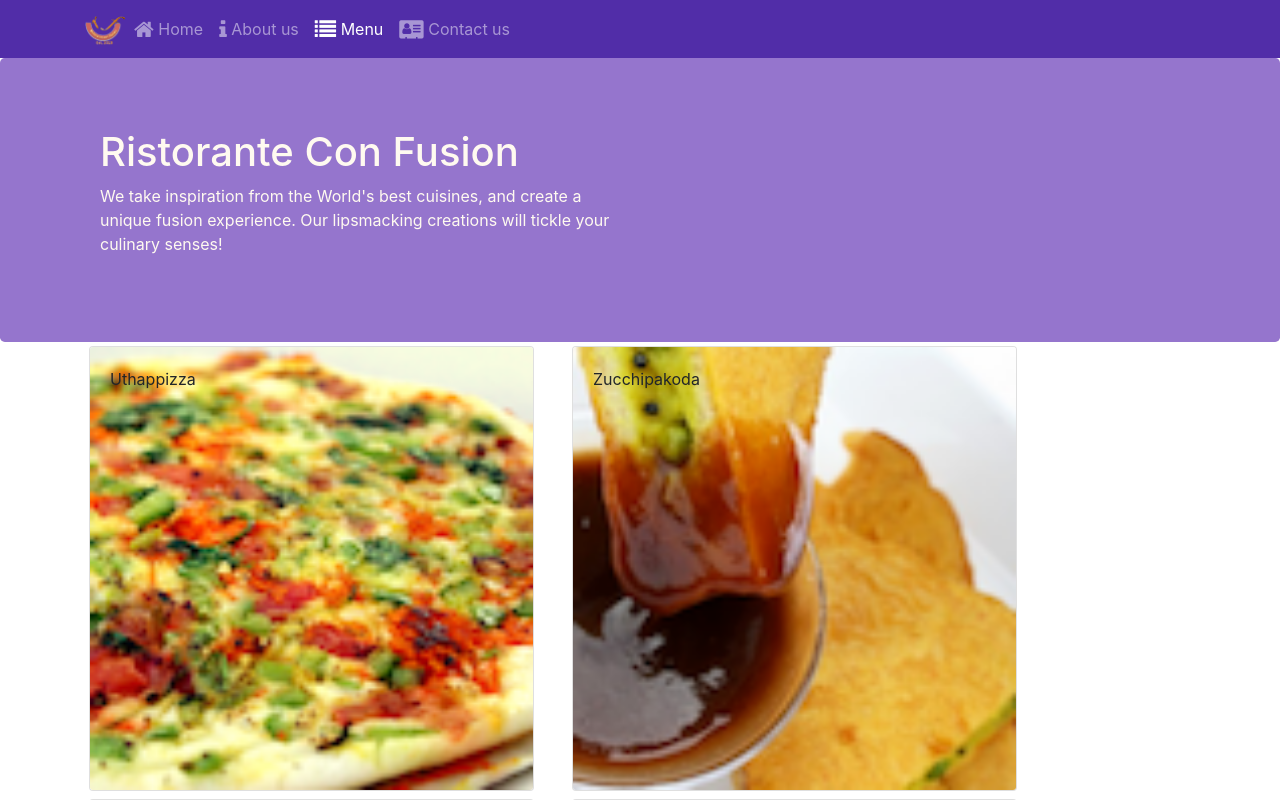
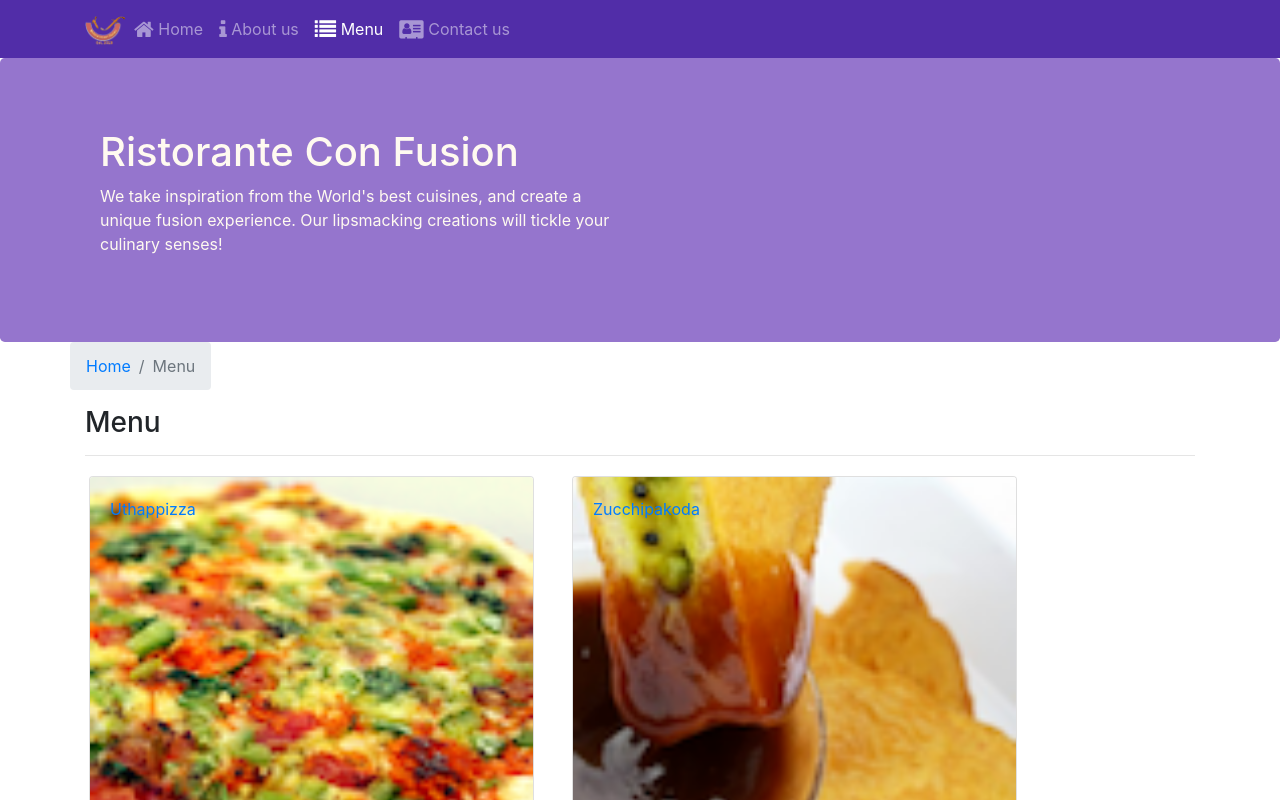
Before and after one commit to lpyvnytska/coursera_react2, a React (Create React App) app: page /menu in a window 1280 px wide. Shown: the top 800 px of the page. Built offline with nearby package versions, Linux system fonts and the light colour scheme.

Commit message:
Single Page Applications Part 2

```diff
--- a/src/components/ContactComponent.js
+++ b/src/components/ContactComponent.js
@@ -1,8 +1,21 @@
 import React from 'react';
-
+import { Breadcrumb, BreadcrumbItem } from 'reactstrap';
+import { Link } from 'react-router-dom';
 function Contact(props) {
   return (
     <div className="container">
+      <div className="row">
+        <Breadcrumb>
+          <BreadcrumbItem>
+            <Link to="/home">Home</Link>
+          </BreadcrumbItem>
+          <BreadcrumbItem active>Contact us</BreadcrumbItem>
+        </Breadcrumb>
+        <div className="col-12">
+          <h3>Contact us</h3>
+          <hr />
+        </div>
+      </div>
       <div className="row row-content">
         <div className="col-12">
           <h3>Location Information</h3>
--- a/src/components/DishdetailComponent.js
+++ b/src/components/DishdetailComponent.js
@@ -1,6 +1,14 @@
 import React from 'react';
-import { Card, CardImg, CardText, CardBody, CardTitle } from 'reactstrap';
-
+import {
+  Card,
+  CardImg,
+  CardText,
+  CardBody,
+  CardTitle,
+  Breadcrumb,
+  BreadcrumbItem,
+} from 'reactstrap';
+import { Link } from 'react-router-dom';
 function RenderDish({ dish }) {
   return (
     <div className="col-12 col-md-5 m-1">
@@ -49,8 +57,21 @@
     return (
       <div className="container">
         <div className="row">
+          <Breadcrumb>
+            <BreadcrumbItem>
+              <Link to="/menu">Menu</Link>
+            </BreadcrumbItem>
+            <BreadcrumbItem active>{props.dish.name}</BreadcrumbItem>
+          </Breadcrumb>
+          <div className="col-12">
+            <h3>{props.dish.name}</h3>
+            <hr />
+          </div>
+        </div>
+
+        <div className="row">
           <RenderDish dish={props.dish} />
-          <RenderComments comments={props.dish.comments} />
+          <RenderComments comments={props.comments} />
         </div>
       </div>
     );
--- a/src/components/MainComponent.js
+++ b/src/components/MainComponent.js
@@ -33,6 +33,21 @@
       );
     };
 
+    const DishWithId = ({ match }) => {
+      return (
+        <Dishdetail
+          dish={
+            this.state.dishes.filter(
+              (dish) => dish.id === parseInt(match.params.dishId, 10)
+            )[0]
+          }
+          comments={this.state.comments.filter(
+            (comment) => comment.dishId === parseInt(match.params.dishId, 10)
+          )}
+        />
+      );
+    };
+
     return (
       <div>
         <Header />
@@ -43,6 +58,7 @@
             path="/menu"
             component={() => <Menu dishes={this.state.dishes} />}
           />
+          <Route path="/menu/:dishId" component={DishWithId} />
           <Route exact path="/contactus" component={Contact} />
           <Redirect to="/home" />
         </Switch>
--- a/src/components/MenuComponent.js
+++ b/src/components/MenuComponent.js
@@ -1,13 +1,22 @@
 import React from 'react';
-import { Card, CardImg, CardImgOverlay, CardTitle } from 'reactstrap';
-
-function RenderMenuItem({ dish, onClick }) {
+import {
+  Card,
+  CardImg,
+  CardImgOverlay,
+  CardTitle,
+  Breadcrumb,
+  BreadcrumbItem,
+} from 'reactstrap';
+import { Link } from 'react-router-dom';
+function RenderMenuItem({ dish }) {
   return (
     <Card key={dish.id}>
-      <CardImg width="100%" src={dish.image} alt={dish.name} />
-      <CardImgOverlay>
-        <CardTitle>{dish.name}</CardTitle>
-      </CardImgOverlay>
+      <Link to={`/menu/${dish.id}`}>
+        <CardImg width="100%" src={dish.image} alt={dish.name} />
+        <CardImgOverlay>
+          <CardTitle>{dish.name}</CardTitle>
+        </CardImgOverlay>
+      </Link>
     </Card>
   );
 }
@@ -16,13 +25,25 @@
   const menu = props.dishes.map((dish) => {
     return (
       <div key={dish.id} className="col-12 col-md-5 m-1">
-        <RenderMenuItem dish={dish} onClick={props.onClick} />
+        <RenderMenuItem dish={dish} />
       </div>
     );
   });
 
   return (
     <div className="container">
+      <div className="row">
+        <Breadcrumb>
+          <BreadcrumbItem>
+            <Link to="/home">Home</Link>
+          </BreadcrumbItem>
+          <BreadcrumbItem active>Menu</BreadcrumbItem>
+        </Breadcrumb>
+        <div className="col-12">
+          <h3>Menu</h3>
+          <hr />
+        </div>
+      </div>
       <div className="row">{menu}</div>
     </div>
   );
```
